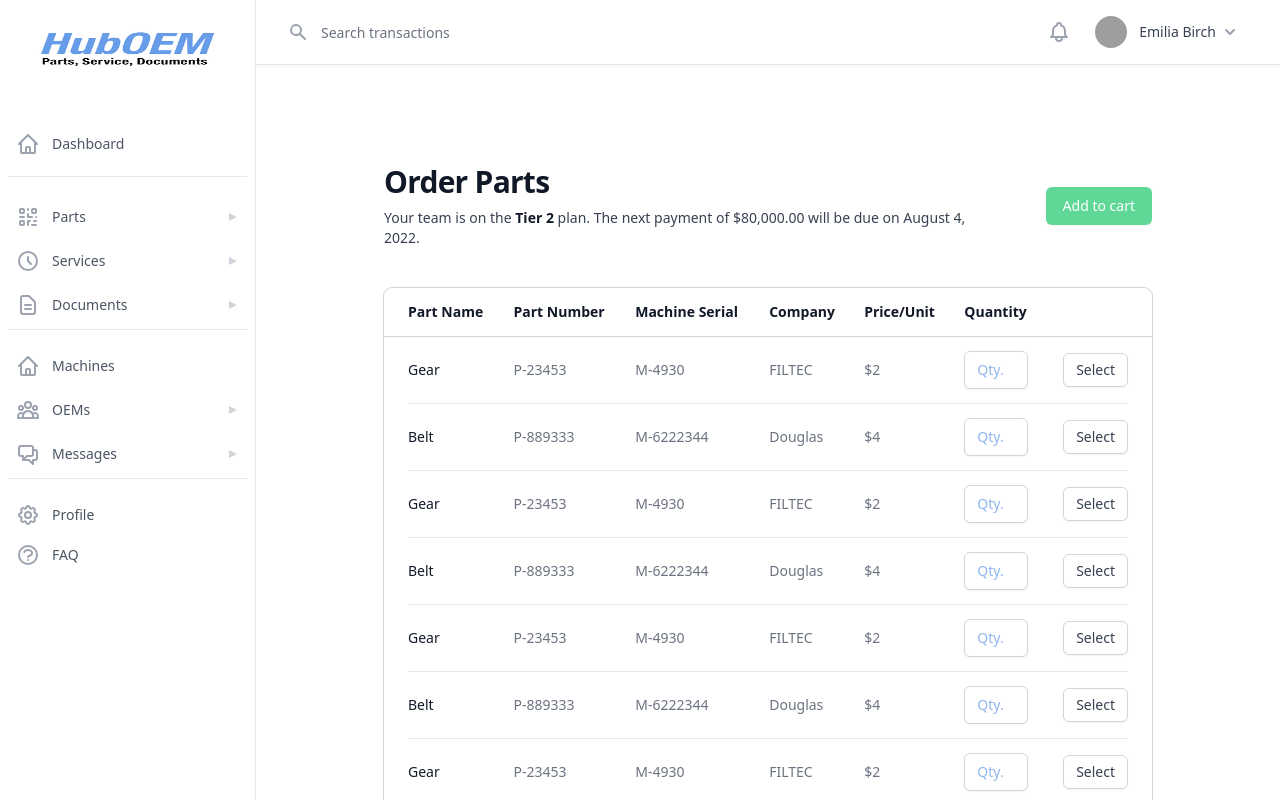
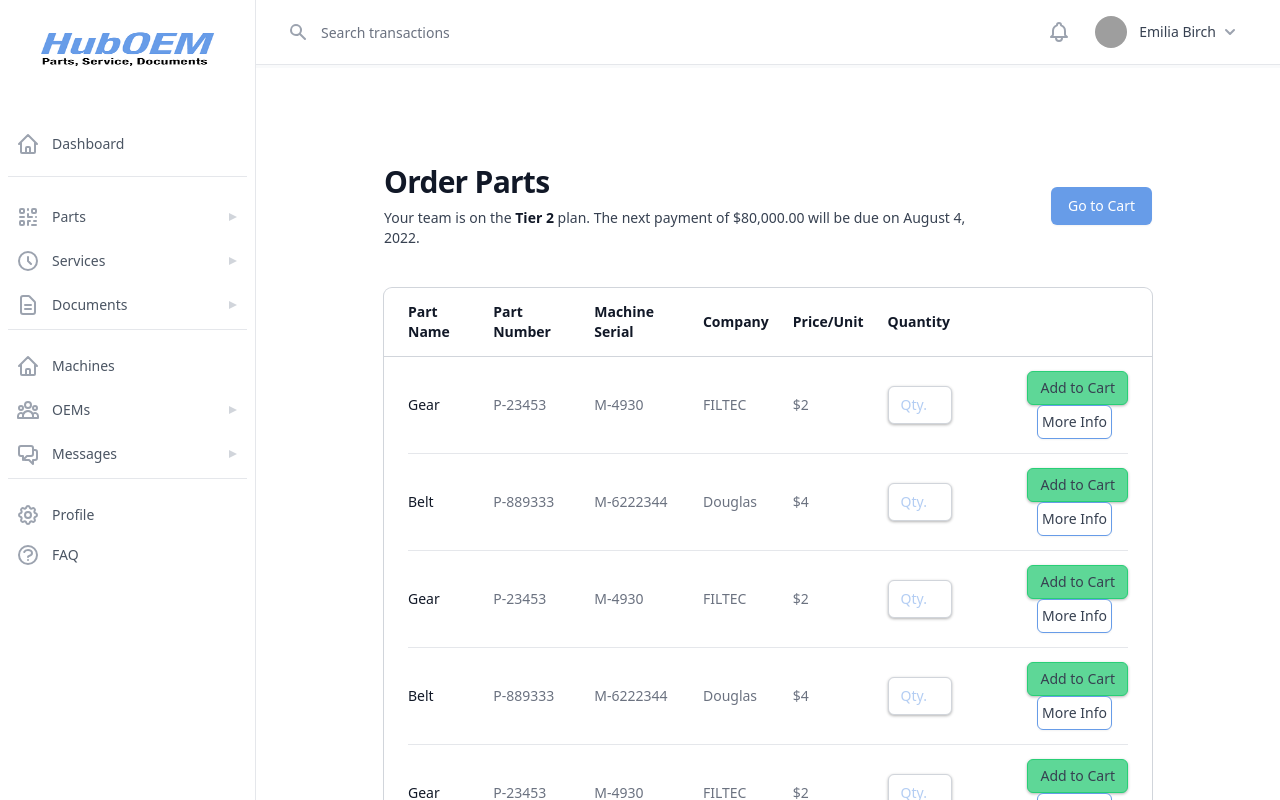
Before and after one commit to HubOEM/huboem-frontend, a React (Create React App) app: page /Order_Parts in a window 1280 px wide. Shown: the top 800 px of the page. Built offline with nearby package versions, Linux system fonts and the light colour scheme; grey boxes are pictures that could not be loaded.

Commit message:
updated parts ordering css

```diff
--- a/src/Pages/Parts/OrderParts.js
+++ b/src/Pages/Parts/OrderParts.js
@@ -125,36 +125,6 @@ function OrderParts() {
             <div className="min-h-full pb-24 pl-24 pr-24">
                 <div className="lg:pl-64 flex flex-col flex-1">
                     <div className="bg-white mt-24">
-                        {/* <div className="max-w-7xl mx-auto py-16 px-4 sm:py-24 sm:px-6 lg:px-8 lg:flex lg:justify-between">
-                            <div className="max-w-xl">
-                                <h2 className="text-4xl font-extrabold text-gray-900 sm:text-5xl sm:tracking-tight lg:text-6xl">
-                                    Order Parts
-                                </h2>
-                                <p className="mt-5 text-xl text-gray-500">
-                                    IDK
-                                </p>
-                            </div>
-                            <div className="mt-10 w-full max-w-xs">
-                                <label htmlFor="type" className="block text-base font-medium text-gray-500">
-                                    Sort by
-                                </label>
-                                <div className="mt-1.5 relative">
-                                    <select
-                                        id="type"
-                                        name="type"
-                                        className="appearance-none block w-full bg-none bg-white border border-gray-300 rounded-md pl-3 pr-10 py-2 text-base text-gray-900 focus:outline-none focus:ring-indigo-500 focus:border-indigo-500 sm:text-sm"
-                                        defaultValue="Serial Number"
-                                    >
-                                        <option>Machine (Serial #)</option>
-                                        <option>Company</option>
-                                        <option>Time frame</option>
-                                    </select>
-                                    <div className="pointer-events-none absolute inset-y-0 right-0 px-2 flex items-center">
-                                        <ChevronDownIcon className="h-4 w-4 text-gray-400" aria-hidden="true" />
-                                    </div>
-                                </div>
-                            </div>
-                        </div> */}
                     </div>
 
                     <div className="px-4 sm:px-6 lg:px-8">
@@ -169,9 +139,9 @@ function OrderParts() {
                             <div className="mt-4 sm:mt-0 sm:ml-16 sm:flex-none">
                                 <button
                                     type="button"
-                                    className="inline-flex items-center justify-center rounded-md border border-transparent bg-[#5ED797] px-4 py-2 text-sm font-medium text-white shadow-sm hover:bg-[#28cf76] focus:outline-none focus:ring-2 focus:ring-[#5ED797] focus:ring-offset-2 sm:w-auto"
+                                    className="inline-flex items-center justify-center rounded-md border border-transparent bg-[#679CE8] px-4 py-2 text-sm font-medium text-white shadow-sm hover:bg-[#4586e1] focus:outline-none focus:ring-2 focus:ring-[#679CE8] focus:ring-offset-2 sm:w-auto"
                                 >
-                                    Add to cart
+                                    Go to Cart
                                 </button>
                             </div>
                         </div>
@@ -279,7 +249,7 @@ function OrderParts() {
                                                         type="text"
                                                         name="quantity"
                                                         id="quantity"
-                                                        className="shadow-sm focus:ring-[#679CE8] focus:border-[#4586e1] block w-full sm:text-sm border-gray-300 rounded-md placeholder-[#679CE8] placeholder-opacity-75"
+                                                        className="shadow-apple focus:ring-[#679CE8] focus:border-[#4586e1] block w-full sm:text-sm border-gray-300 rounded-md placeholder-[#679CE8] placeholder-opacity-50"
                                                         placeholder="Qty."
                                                     />
                                                 </div>
@@ -300,10 +270,17 @@ function OrderParts() {
                                             >
                                                 <button
                                                     type="button"
-                                                    className="inline-flex items-center rounded-md border border-gray-300 bg-white px-3 py-2 text-sm font-medium leading-4 text-gray-700 shadow-sm hover:bg-gray-50 focus:outline-none focus:ring-2 focus:ring-[679CE8] focus:ring-offset-2 disabled:cursor-not-allowed disabled:opacity-30"
+                                                    className="shadow-apple inline-flex items-center rounded-md border border-[#28Cf76] bg-[#5ED797] px-3 py-2 text-sm font-medium leading-4 text-gray-700 hover:bg-[#28cf76] focus:outline-none focus:ring-2 focus:ring-[#5ED797] focus:ring-offset-2 disabled:cursor-not-allowed disabled:opacity-30"
                                                     disabled={part.isCurrent}
                                                 >
-                                                    Select<span className="sr-only">, {part.name}</span>
+                                                    Add to Cart<span className="sr-only">, {part.name}</span>
+                                                </button>
+                                                <button
+                                                    type="button"
+                                                    className="shadow-apple inline-flex items-center rounded-md border border-[#679CE8] bg-white px-1 py-2 mx-4 text-sm font-medium leading-4 text-gray-700 shadow-sm hover:bg-gray-50 focus:outline-none focus:ring-2 focus:ring-[679CE8] focus:ring-offset-2 disabled:cursor-not-allowed disabled:opacity-30"
+                                                    disabled={part.isCurrent}
+                                                >
+                                                    More Info<span className="sr-only">, {part.name}</span>
                                                 </button>
                                                 {partIdx !== 0 ? <div className="absolute right-6 left-0 -top-px h-px bg-gray-200" /> : null}
                                             </td>
--- a/src/Pages/Parts/RecurringOrders.js
+++ b/src/Pages/Parts/RecurringOrders.js
@@ -174,7 +174,7 @@ function RecurringOrders() {
                                                             onChange={toggleAll}
                                                         />
                                                     </th>
-                                                    <th scope="col" className="min-w-[12rem] py-3.5 pr-3 text-left text-sm font-semibold text-gray-900">
+                                                    <th scope="col" className="min-w-[8rem] py-3.5 pr-3 text-left text-sm font-semibold text-gray-900">
                                                         Name
                                                     </th>
                                                     <th scope="col" className="px-3 py-3.5 text-left text-sm font-semibold text-gray-900">
@@ -187,14 +187,17 @@ function RecurringOrders() {
                                                         Company
                                                     </th>
                                                     <th scope="col" className="px-3 py-3.5 text-left text-sm font-semibold text-gray-900">
+                                                        Price
+                                                    </th>
+                                                    <th scope="col" className="px-3 py-3.5 text-left text-sm font-semibold text-gray-900">
                                                         Quantity
                                                     </th>
                                                     <th scope="col" className="px-3 py-3.5 text-left text-sm font-semibold text-gray-900">
-                                                        Frequency (mo.)
+                                                        Frequency
                                                     </th>
-                                                    <th scope="col" className="px-3 py-3.5 text-left text-sm font-semibold text-gray-900">
-                                                        Price
-                                                    </th>
+                                                    {/* <th scope="col" className="px-3 py-3.5 text-left text-sm font-semibold text-gray-900">
+                                                        Total
+                                                    </th> */}
                                                     <th scope="col" className="relative py-3.5 pl-3 pr-4 sm:pr-6">
                                                         <span className="sr-only">Edit</span>
                                                     </th>
@@ -232,9 +235,10 @@ function RecurringOrders() {
                                                         <td className="whitespace-nowrap px-3 py-4 text-sm text-gray-500">{part.serialMachine}</td>
                                                         <td className="whitespace-nowrap px-3 py-4 text-sm text-gray-500">{part.serialPart}</td>
                                                         <td className="whitespace-nowrap px-3 py-4 text-sm text-gray-500">{part.company}</td>
-                                                        <td className="whitespace-nowrap px-3 py-4 text-sm text-gray-500">{part.quantity}</td>
-                                                        <td className="whitespace-nowrap px-3 py-4 text-sm text-gray-500">{part.frequency}</td>
                                                         <td className="whitespace-nowrap px-3 py-4 text-sm text-gray-500">{part.price}</td>
+                                                        <td className="whitespace-nowrap px-3 py-4 text-center text-sm text-gray-500">{part.quantity}</td>
+                                                        <td className="whitespace-nowrap px-3 py-4 text-sm text-gray-500">{part.frequency} month</td>
+                                                        {/* <td className="whitespace-nowrap px-3 py-4 text-sm text-gray-500">{part.price}</td> */}
                                                         <td className="whitespace-nowrap py-4 pl-3 pr-4 text-right text-sm font-medium sm:pr-6">
                                                             <button onClick={handleEdit} className="text-[#679CE8] hover:text-[#4586e1]">
                                                                 Edit<span className="sr-only">, {part.name}</span>
--- a/tailwind.config.js
+++ b/tailwind.config.js
@@ -7,6 +7,9 @@ module.exports = {
   ],
   theme: {
     extend: {
+      boxShadow: {
+        apple: '0 1px 3px rgba(0, 0, 0, 0.3)',
+      },
       colors: {
         cyan: colors.cyan,
         sky: colors.sky,
```
